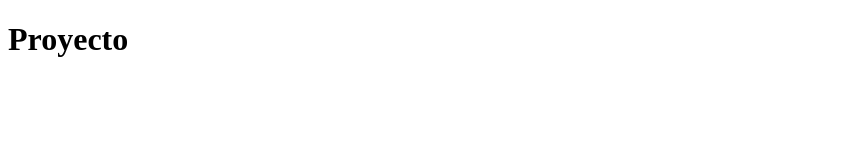
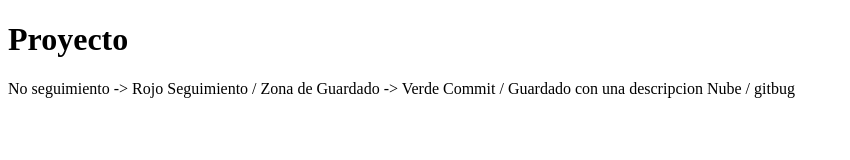
Before and after one commit to franco-moya/Proyecto, a plain HTML site: page index.html in a window 1280 px wide. Shown: the whole page, without its empty margins (0-850 px from the left). Drawn offline with Linux system fonts and the light colour scheme.

Commit message:
Agregue estilos.css y modifique index.html

```diff
--- a/index.html
+++ b/index.html
@@ -8,5 +8,9 @@
 </head>
 <body>
     <h1>Proyecto</h1>
+    No seguimiento -> Rojo
+    Seguimiento / Zona de Guardado -> Verde
+    Commit / Guardado con una descripcion
+    Nube / gitbug
 </body>
 </html>
```
Also changed, not shown: estilos.css (added).
